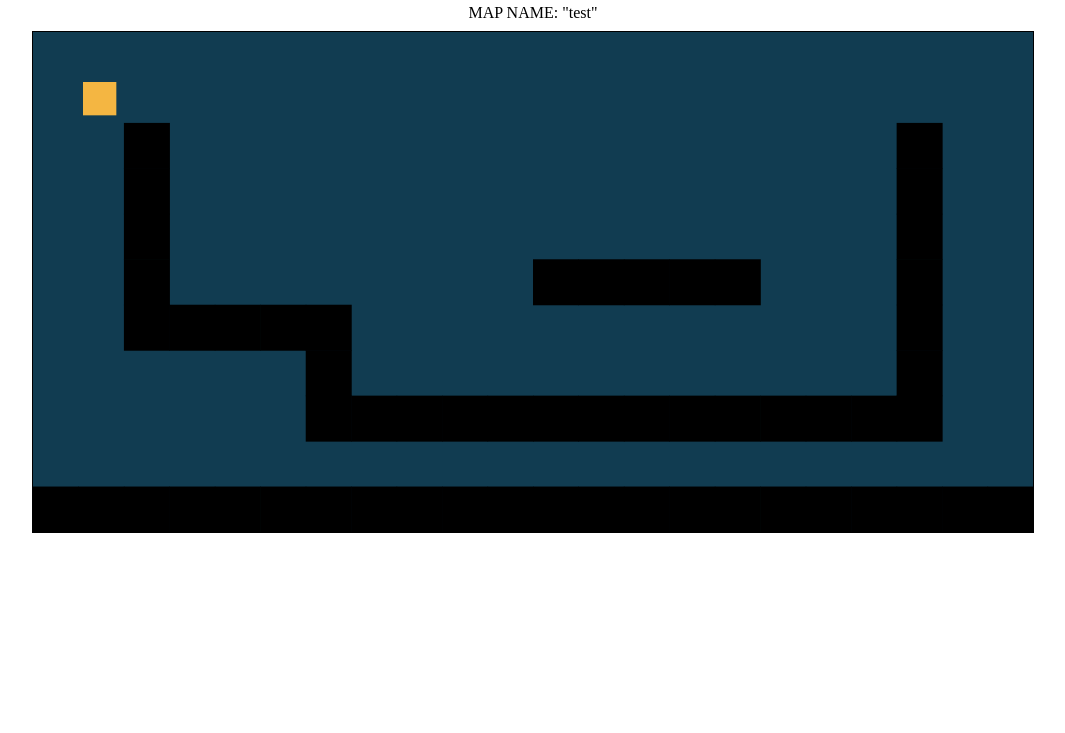
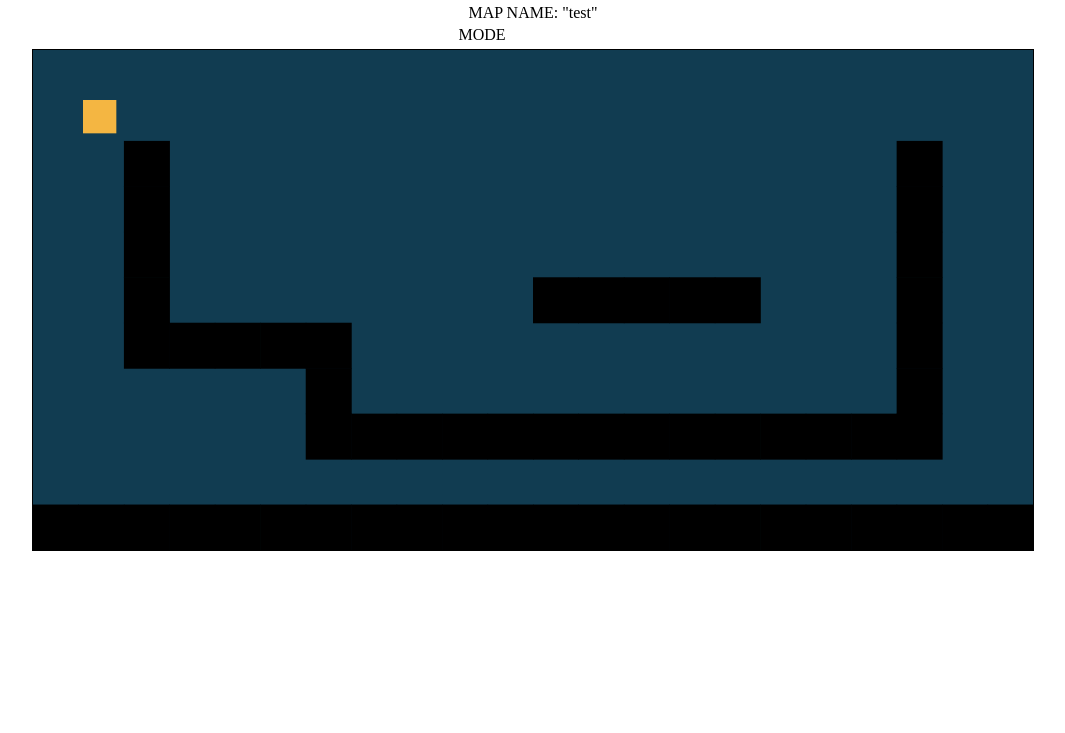
Before and after one commit to alsonshareef/Canvas-Game, a website built with webpack: page src/template.html in a window 1280 px wide. Shown: the part 67-800 px from the top of the page, without its empty margins (107-1172 px from the left). Built offline with nearby package versions, Linux system fonts and the light colour scheme.

Commit message:
Restructured html for game info. Still in progress though.

```diff
--- a/src/template.html
+++ b/src/template.html
@@ -8,9 +8,14 @@
 	</head>
 	<body>
 		<h1>Platform Game</h1>
-		<span class="map">
-			<p class="map-name"></p>
-		</span>
+		<div class="game-head">
+			<span class="map">
+				<p class="map-name"></p>
+			</span>
+			<span class="mode">
+				<p class="mode-name">MODE</p>
+			</span>
+		</div>
 		<canvas id="primary-canvas"></canvas>
 	</body>
 </html>
```
